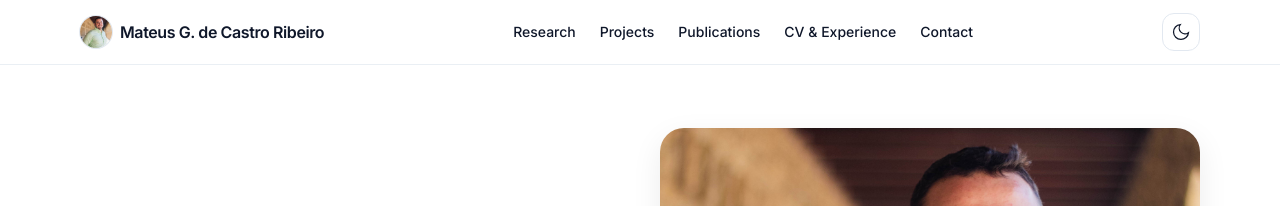
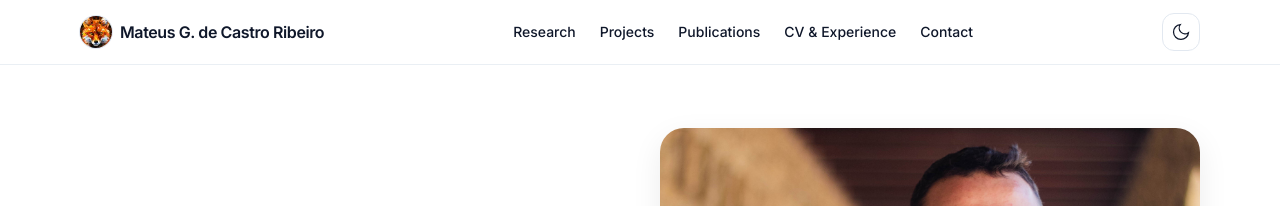
Before and after one commit to MateusGheorghe/MateusGheorghe.github.io, a Jekyll site: the page built from index.html, in a window 1280 px wide. Shown: the top 206 px of the page. Built offline with Jekyll 4.4.1, drawn with Linux system fonts in a browser that asks for light colours; nearby versions of some CDN libraries.

Commit message:
add raposa logo for small profile pic

```diff
--- a/index.html
+++ b/index.html
@@ -71,12 +71,11 @@ title: "Mateus G. de Castro Ribeiro — Energy Systems & Optimization"
       <div class="flex h-16 items-center justify-between">
         <a href="#home" class="flex items-center gap-2 font-semibold tracking-tight">
         <img
-          src="/Images/mgcr_profile.jpg"
+          src="/Images/raposa.jpeg"
           alt="Mateus G. de Castro Ribeiro"
           class="h-8 w-8 rounded-full object-cover ring-1 ring-slate-200 dark:ring-slate-800"
-          width="64" height="64" loading="lazy" decoding="async"
-          srcset="/Images/mgcr_profile.jpg 1x, /Images/mgcr_profile@2x.jpg 2x"
-        />
+          width="64" height="64" loading="lazy" decoding="async"/>
+<!--          srcset="/Images/mgcr_profile.jpg 1x, /Images/raposa.jpg 2x"-->
         <span class="hidden sm:inline">Mateus G. de Castro Ribeiro</span>
         <span class="sm:hidden">Mateus G. Ribeiro</span>
       </a>
```
Also changed, not shown: Images/raposa.jpeg (added), 2 other files.
